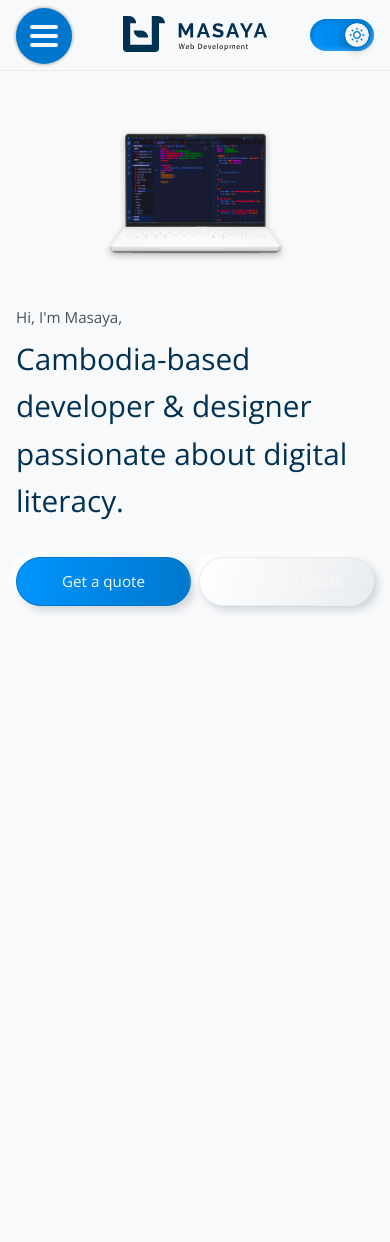
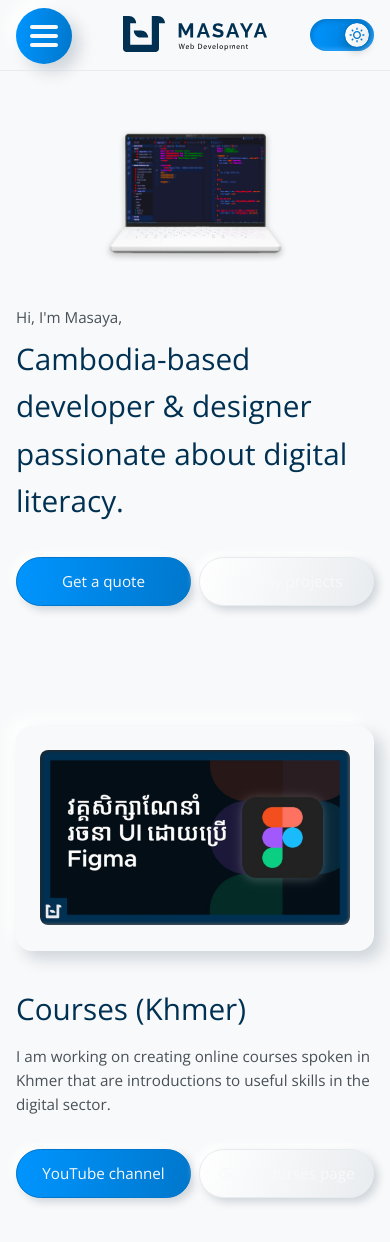
Before and after one commit to masayaShinoda/masaya-sveltekit-portfolio, a SvelteKit app: page / in a window 390 px wide. Shown: the top 1242 px of the page. Before the commit the page ends 844 px from the top, so only its background shows below. Built offline with nearby package versions, Linux system fonts and the light colour scheme.

Commit message:
done home courses section

```diff
--- a/src/lib/components/Nav.svelte
+++ b/src/lib/components/Nav.svelte
@@ -232,8 +232,8 @@
 			padding: 0.75rem;
 			border: none;
 			outline: none;
-			background-color: var(--clr-secondary);
-			box-shadow: 0 0 3px 1px rgba(0, 0, 0, 0.25);
+			background: var(--clr-gradient-secondary);
+			box-shadow: var(--shadow-flat);
 			z-index: 100;
 		}
 
@@ -313,7 +313,7 @@
 			z-index: 10;
 		}
 
-		.moible-nav-drawer {
+		.mobile-nav-drawer {
 			display: flex;
 			flex-direction: column;
 			align-items: flex-start;
@@ -329,7 +329,7 @@
 			/* outline: 1px solid red; */
 		}
 
-		.moible-nav-drawer a {
+		.mobile-nav-drawer a {
 			padding: 1.5rem calc(var(--padding-horizontal) * 1.25);
 			color: var(--clr-grey-1);
 			font-size: var(--type-scale-1);
@@ -338,12 +338,12 @@
 			border-bottom: 1px solid rgba(255, 255, 255, 0.375);
 		}
 
-		.moible-nav-drawer a:visited {
+		.mobile-nav-drawer a:visited {
 			color: var(--clr-grey-1);
 		}
 
-		.moible-nav-drawer a:hover,
-		.moible-nav-drawer a:focus-visible {
+		.mobile-nav-drawer a:hover,
+		.mobile-nav-drawer a:focus-visible {
 			border-color: var(--clr-grey-1);
 		}
 
--- a/src/lib/courses/CoursesNav.svelte
+++ b/src/lib/courses/CoursesNav.svelte
@@ -1,4 +1,4 @@
-<script lang="ts">
+<!-- <script lang="ts">
 	import ThemeToggler from '$lib/components/ThemeToggler.svelte';
 	// import styles from '$lib/components/Nav.module.css';
 
@@ -52,4 +52,4 @@
 			on:keydown={toggleMobileNav}
 		/>
 	</div>
-</section>
+</section> -->
--- a/src/lib/home/Hero.svelte
+++ b/src/lib/home/Hero.svelte
@@ -15,8 +15,8 @@
 		<img
 			src="/images/g14-shadow_result.png"
 			alt="ASUS G14 laptop, decorative."
-			width="330"
-			height="220"
+			width="432"
+			height="240"
 		/>
 	</div>
 </section>
@@ -27,11 +27,9 @@
 		flex-direction: column;
 		align-items: flex-start;
 		padding: 5rem 0;
-
 		width: 100%;
 		max-width: 100%;
 	}
-
 	.hero-content {
 		display: flex;
 		justify-content: space-between;
@@ -40,13 +38,11 @@
 		margin: 0 auto;
 		padding: 0 var(--padding-horizontal);
 	}
-
 	@media screen and (max-width: 48em) {
 		.hero-container {
 			padding: 3.25rem 0;
 			/* outline: 1px solid red; */
 		}
-
 		.hero-content {
 			flex-direction: column-reverse;
 			align-items: flex-start;
--- /dev/null
+++ b/src/lib/home/SectionCourses.svelte
@@ -0,0 +1,134 @@
+<section class="section-container">
+	<div class="section-content">
+		<div class="section-content__left">
+			<div>
+				<h2>Courses (Khmer)</h2>
+				<p>
+					I am working on creating online courses spoken in Khmer that are introductions to useful
+					skills in the digital sector.
+				</p>
+			</div>
+			<div class="section-content__left-actions">
+				<a href="#" class="btn-main">YouTube channel</a>
+				<a href="#" class="btn-main btn-main__bg-mono">Go to courses page</a>
+			</div>
+		</div>
+		<div class="section-content__right">
+			<img
+				src="images/thumbnail-intro-figma.png"
+				alt="Thumbnail for introduction to Figma video course"
+				width="384"
+				height="216"
+			/>
+		</div>
+	</div>
+</section>
+
+<style>
+	.section-container {
+		display: flex;
+		flex-direction: column;
+		align-items: flex-start;
+		padding: 5rem 0;
+		width: 100%;
+		max-width: 100%;
+	}
+	.section-content {
+		display: flex;
+		justify-content: space-between;
+		align-items: center;
+		width: 100%;
+		max-width: var(--content-max-width);
+		margin: 0 auto;
+		padding: var(--padding-horizontal);
+		border-radius: 2rem;
+		background: linear-gradient(107deg, rgba(255, 255, 255, 0.05) 0%, rgba(0, 119, 204, 0.05) 100%);
+	}
+
+	@media screen and (max-width: 40em) {
+		.section-container {
+			padding: 3.25rem 0;
+		}
+		.section-content {
+			background: unset;
+			flex-direction: column-reverse;
+			align-items: flex-start;
+			width: 100%;
+			max-width: 100%;
+		}
+	}
+
+	.section-content__left {
+		display: flex;
+		flex-direction: column;
+		align-items: flex-start;
+		max-width: min(23.75rem, 100%);
+	}
+	@media screen and (max-width: 40em) {
+		.section-content__left {
+			margin: 2.5rem 0;
+		}
+	}
+
+	.section-content__left h2 {
+		font-size: var(--type-scale-3);
+		color: var(--clr-primary);
+		margin-bottom: 1rem;
+	}
+	[data-theme='dark'] .section-content__left h2 {
+		color: var(--clr-secondary-shade-b);
+	}
+	.section-content__left p {
+		color: var(--clr-grey-5);
+		margin-bottom: 2rem;
+	}
+	[data-theme='dark'] .section-content__left p {
+		color: var(--clr-grey-2);
+	}
+
+	.section-content__left-actions {
+		display: flex;
+        width: 100%;
+	}
+	@media screen and (max-width: 40em) {
+		.section-content__left-actions {
+			display: grid;
+			grid-template-columns: repeat(2, 1fr);
+			gap: 0.5rem;
+		}
+	}
+	.section-content__left-actions .btn-main:not(:last-of-type) {
+		margin-right: 1rem;
+	}
+	@media screen and (max-width: 40em) {
+		.section-content__left-actions .btn-main:not(:last-of-type) {
+			margin-right: unset;
+		}
+	}
+
+	.section-content .section-content__right {
+		background-color: var(--clr-grey-1);
+		padding: 1.5rem;
+		border-radius: 1rem;
+		max-width: 27rem;
+		box-shadow: var(--shadow-flat);
+	}
+	[data-theme='dark'] .section-content .section-content__right {
+		background-color: var(--clr-grey-5);
+	}
+	@media screen and (max-width: 40em) {
+		.section-content .section-content__right {
+			max-width: 100%;
+			margin: 0 auto;
+			/* aspect-ratio: 16 / 9; */
+		}
+	}
+	.section-content__right img {
+		position: relative;
+		border-radius: 0.5rem;
+		object-position: center;
+		object-fit: contain;
+		width: 100%;
+		height: 100%;
+	}
+</style>
--- a/src/lib/styles/components.css
+++ b/src/lib/styles/components.css
@@ -25,7 +25,7 @@ a.btn-main:visited {
 
 .btn-main:hover,
 .btn-main:focus-visible {
-	filter: brightness(0.95);
+	filter: brightness(0.92);
 }
 
 .btn-main__bg-mono {
--- a/src/routes/(default)/+page.svelte
+++ b/src/routes/(default)/+page.svelte
@@ -1,5 +1,6 @@
 <script lang="ts">
 	import Hero from '$lib/home/Hero.svelte';
+	import SectionCourses from '$lib/home/SectionCourses.svelte';
 	import CallToAction from '$lib/components/CallToAction.svelte';
 	import BackToTop from '$lib/components/BackToTop.svelte';
 </script>
@@ -8,5 +9,6 @@
 	<title>Masaya Shida | Cambodia-Based Web Developer & Designer</title>
 </svelte:head>
 <Hero />
+<SectionCourses />
 <!-- <CallToAction /> -->
 <!-- <BackToTop /> -->
```
Also changed, not shown: static/images/thumbnail-intro-figma.png (added).
